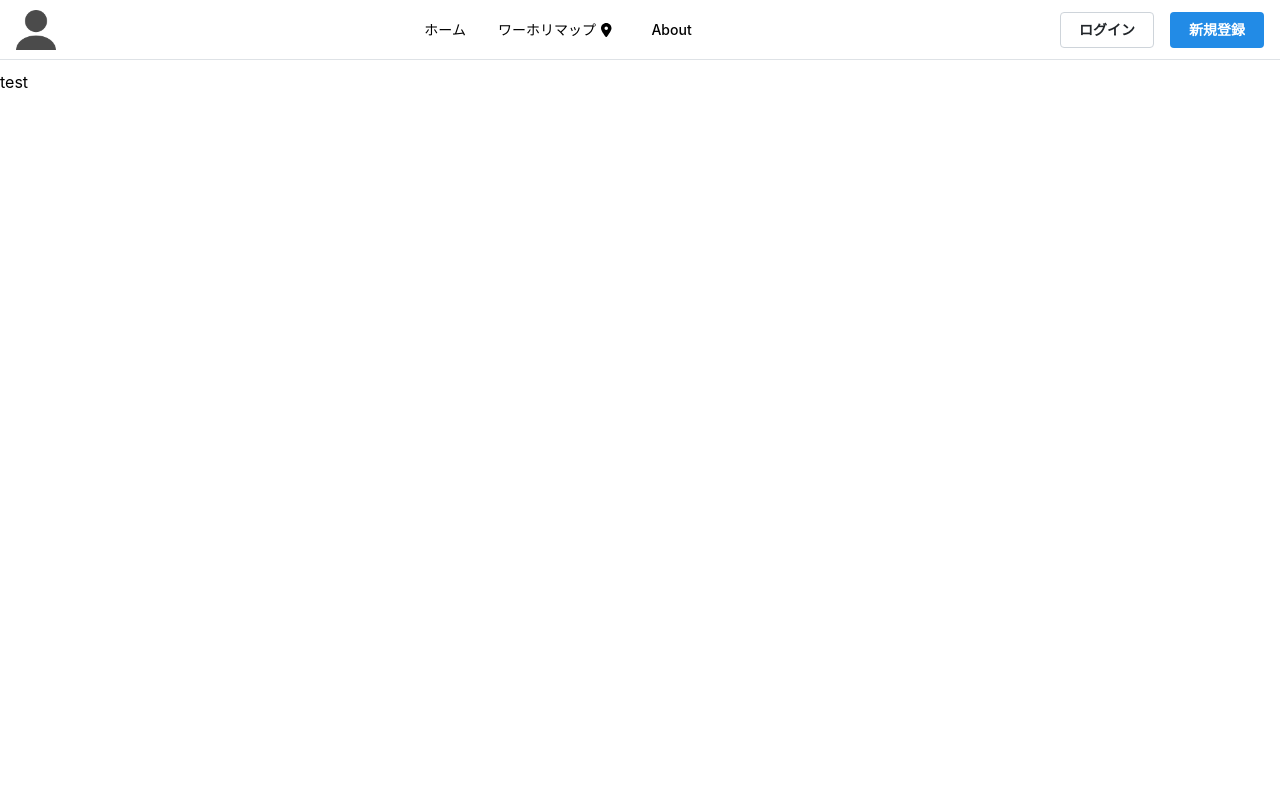
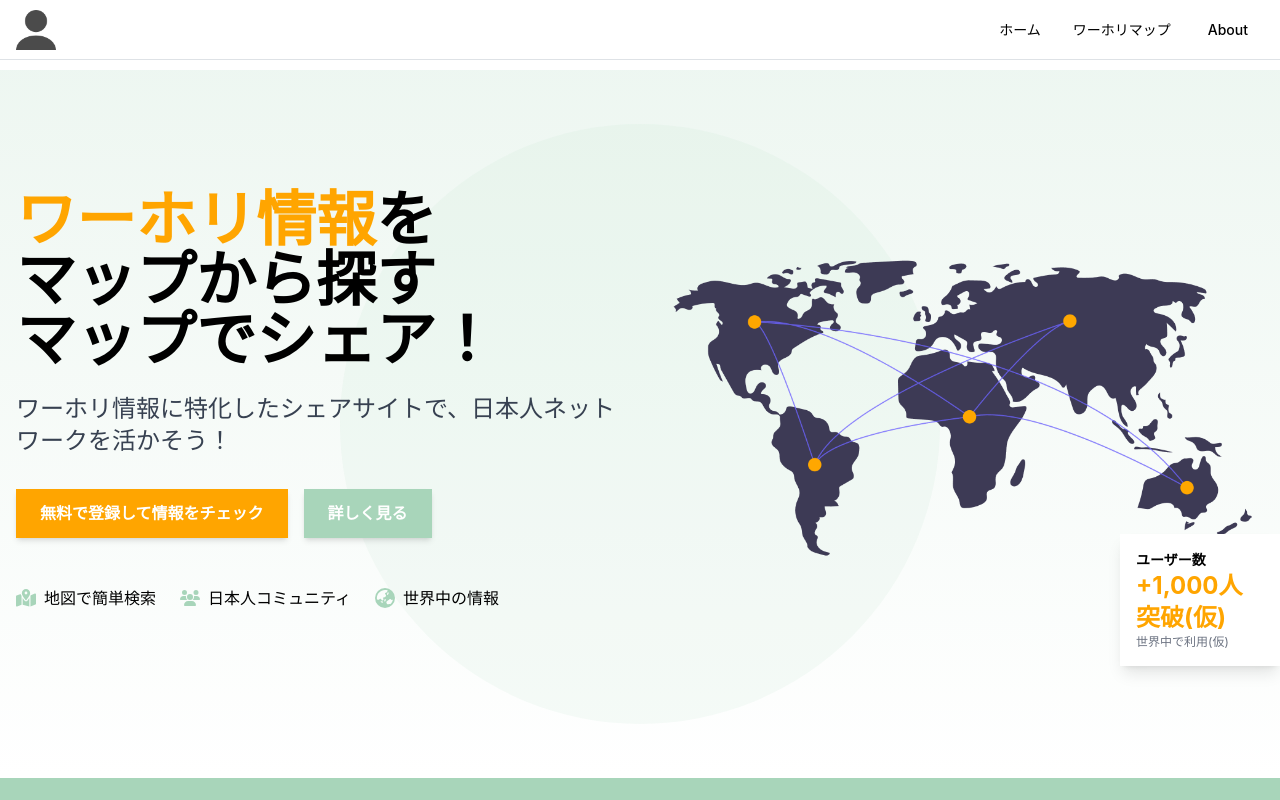
Before and after one commit to kohei-frontend/waholi-base, a Next.js app: page / in a window 1280 px wide. Shown: the top 800 px of the page. Built offline with nearby package versions, Linux system fonts and the light colour scheme.

Commit message:
fix: 見せる用に一部修正

```diff
--- a/app/_features/header/index.tsx
+++ b/app/_features/header/index.tsx
@@ -57,7 +57,7 @@ function renderLinks(isLoggedIn: boolean, links: JSX.Element[]) {
 							<Box component="span" mr={5}>
 								ワーホリマップ
 							</Box>
-							<FontAwesomeIcon icon={faLocationDot} className="mr-2" />
+							{/* <FontAwesomeIcon icon={faLocationDot} className="mr-2" /> */}
 						</Center>
 					</a>
 				</HoverCard.Target>
@@ -90,7 +90,7 @@ function renderLinks(isLoggedIn: boolean, links: JSX.Element[]) {
 							<Box component="span" mr={5}>
 								ワーホリマップ
 							</Box>
-							<FontAwesomeIcon icon={faLocationDot} className="mr-2" />
+							{/* <FontAwesomeIcon icon={faLocationDot} className="mr-2" /> */}
 						</Center>
 					</a>
 				</HoverCard.Target>
@@ -164,7 +164,7 @@ export function HeaderMenu() {
 						{renderLinks(isLoggedIn, links)}
 					</Group>
 
-					<Group visibleFrom="sm">
+					{/* <Group visibleFrom="sm">
 						{isLoggedIn ? (
 							<Button onClick={() => setIsLoggedIn(false)}>ログアウト</Button>
 						) : (
@@ -173,7 +173,7 @@ export function HeaderMenu() {
 								<Button>新規登録</Button>
 							</>
 						)}
-					</Group>
+					</Group> */}
 
 					<Burger opened={drawerOpened} onClick={toggleDrawer} hiddenFrom="sm" />
 				</Group>
@@ -228,7 +228,7 @@ export function HeaderMenu() {
 
 					<Divider my="sm" />
 
-					<Group justify="center" grow pb="xl" px="md">
+					{/* <Group justify="center" grow pb="xl" px="md">
 						{isLoggedIn ? (
 							<Button onClick={() => setIsLoggedIn(false)}>ログアウト</Button>
 						) : (
@@ -237,7 +237,7 @@ export function HeaderMenu() {
 								<Button>新規登録</Button>
 							</>
 						)}
-					</Group>
+					</Group> */}
 				</ScrollArea>
 			</Drawer>
 		</Box>
--- a/app/_features/home/hero.tsx
+++ b/app/_features/home/hero.tsx
@@ -57,7 +57,7 @@ export default function Hero() {
 					{/* モバイル表示での背景画像 */}
 					<div className="absolute top-[-50%] inset-0 md:hidden">
 						<Image
-							src="/home/hero2.png"
+							src="/home/map_transparent.png"
 							alt="ワーホリマップのイメージ"
 							fill
 							className="object-cover opacity-10"
--- a/app/_features/home/index.tsx
+++ b/app/_features/home/index.tsx
@@ -1,17 +1,17 @@
 import React from "react";
-// import CtaSection from "./ctaSection";
-// import Hero from "./hero";
-// import HowToUse from "./howToUse";
-// import Issue from "./issue";
+import CtaSection from "./ctaSection";
+import Hero from "./hero";
+import HowToUse from "./howToUse";
+import Issue from "./issue";
 
 export default function HomeFeature() {
 	return (
 		<div>
-			{/* <Hero />
+			<Hero />
 			<Issue />
 			<HowToUse />
-			<CtaSection /> */}
-			test
+			<CtaSection />
+			{/* test */}
 		</div>
 	);
 }
--- a/app/_features/map/contentCard.tsx
+++ b/app/_features/map/contentCard.tsx
@@ -72,8 +72,8 @@ export default function ContentsCard({
 
 						<div className="mt-2">
 							<Text className="font-bold text-lg text-gray-900">
-								{facility.name} ({facility._count?.posts ?? facility.posts.length}{" "}
-								posts)
+								SampleData: {facility.name} (
+								{facility._count?.posts ?? facility.posts.length} posts)
 							</Text>
 							<Divider my="sm" />
 							<div className="flex items-center mt-1">
```
